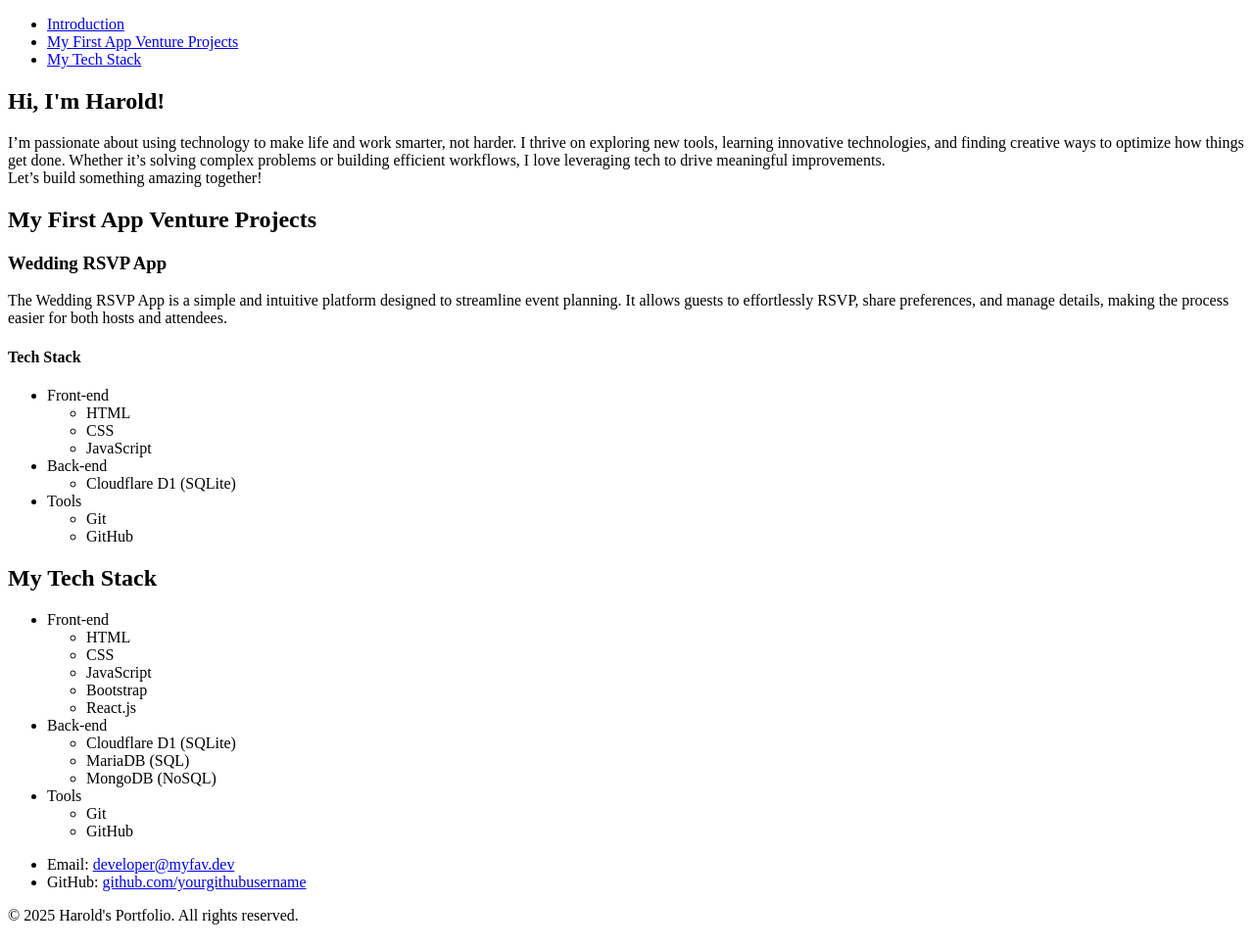
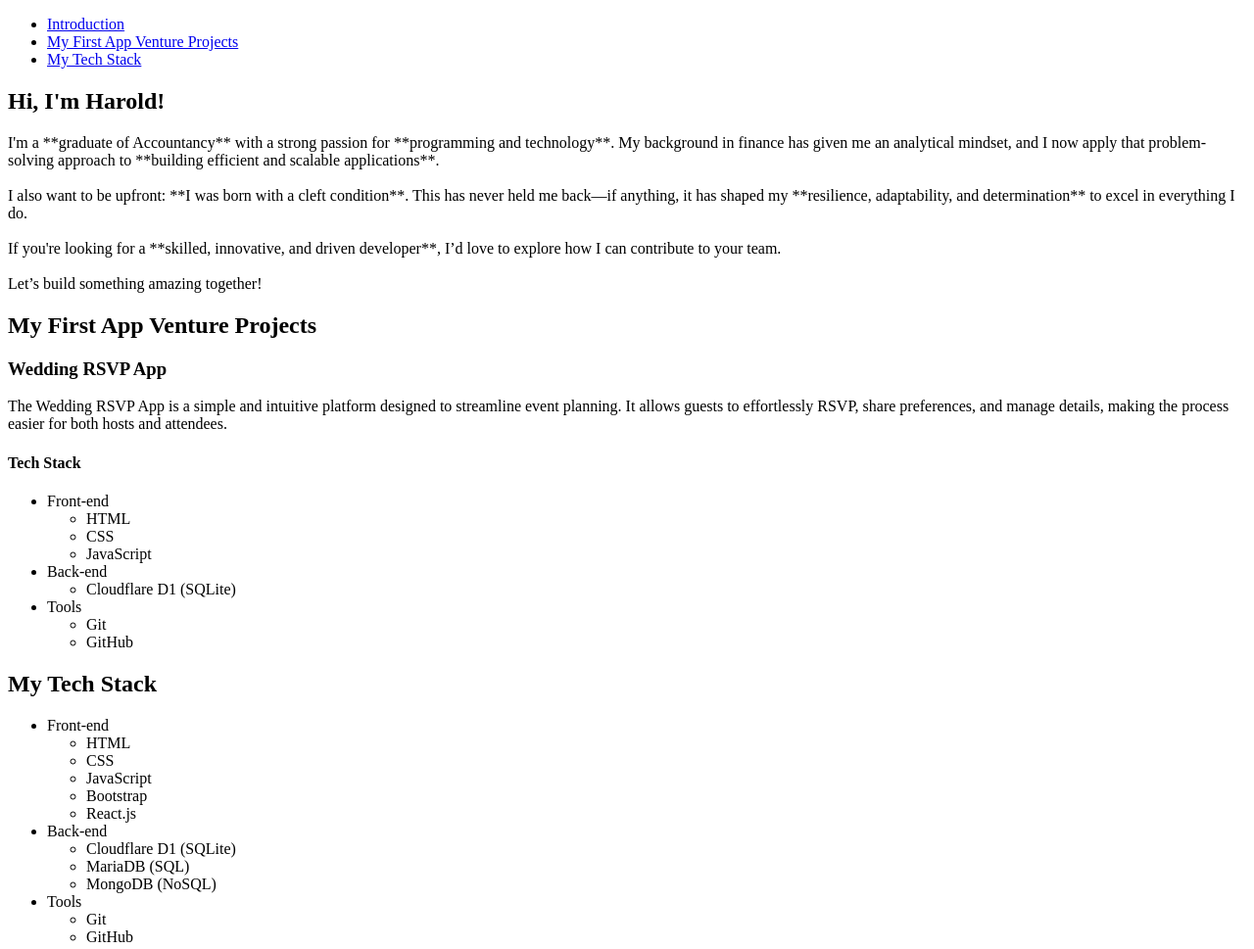
Before and after one commit to harold-myfavdev/portfolio, a plain HTML site: page index.html in a window 1280 px wide. Shown: the top 969 px of the page at 98% size. Drawn offline with Linux system fonts and the light colour scheme.

Commit message:
refine introduction

```diff
--- a/index.html
+++ b/index.html
@@ -18,8 +18,19 @@
     <main>
         <section id="introduction">
             <h1>Hi, I'm Harold!</h1>
-            <p>I’m passionate about using technology to make life and work smarter, not harder. I thrive on exploring new tools, learning innovative technologies, and finding creative ways to optimize how things get done. Whether it’s solving complex problems or building efficient workflows, I love leveraging tech to drive meaningful improvements.
-                <br>Let’s build something amazing together!
+            <p>
+                I'm a **graduate of Accountancy** with a strong passion for **programming and technology**.
+                My background in finance has given me an analytical mindset,
+                and I now apply that problem-solving approach to **building efficient and scalable applications**.
+                <br><br>
+                I also want to be upfront: **I was born with a cleft condition**.
+                This has never held me back—if anything, it has shaped my **resilience, adaptability, and determination**
+                to excel in everything I do.
+                <br><br>
+                If you're looking for a **skilled, innovative, and driven developer**,
+                I’d love to explore how I can contribute to your team.
+                <br><br>
+                Let’s build something amazing together!
             </p>
         </section>
         <section id="projects">
```
